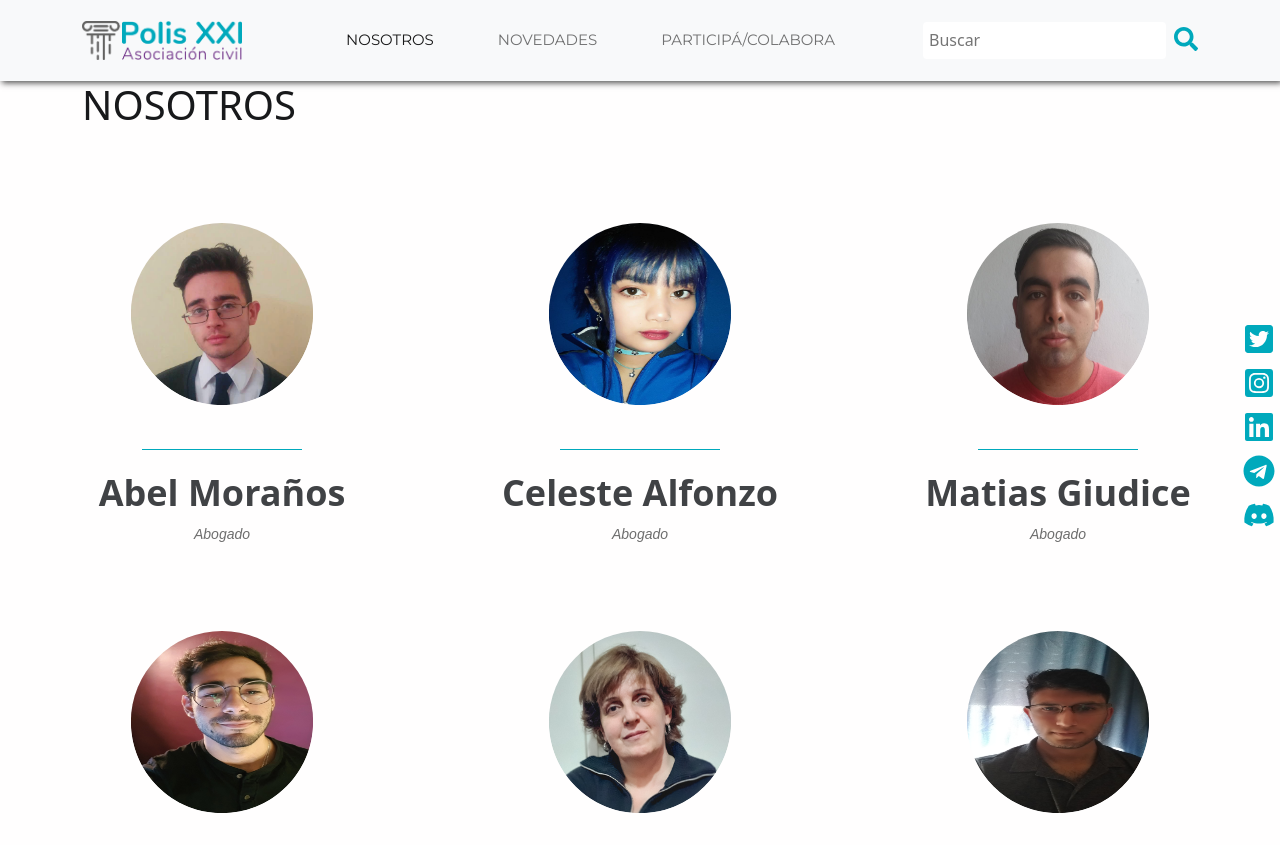
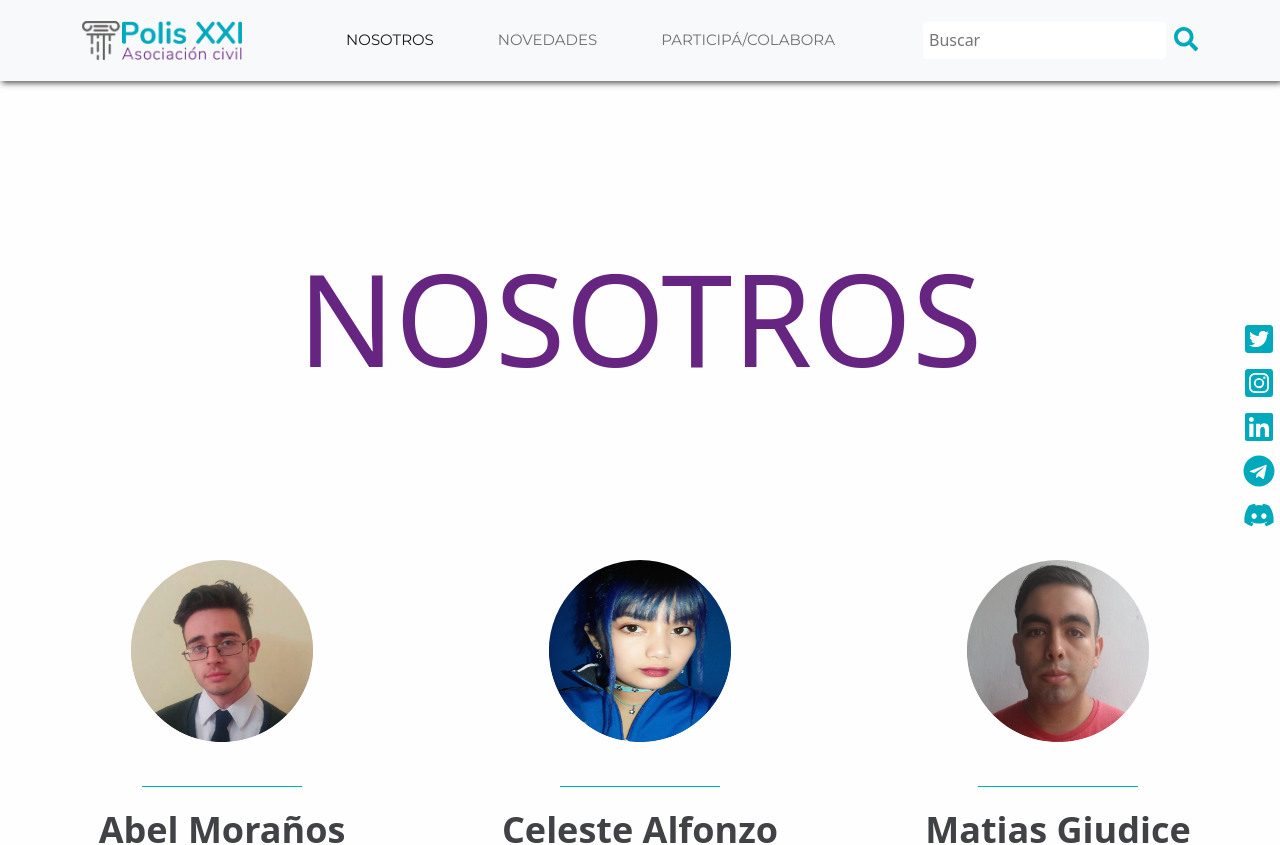
Before and after one commit to RodrigoM10/Polis-XXI-Web, a React (Create React App) app in the folder Frontend/: page /aboutUs in a window 1280 px wide. Shown: the top 845 px of the page. Built offline with nearby package versions, Linux system fonts and the light colour scheme.

Commit message:
improvements

```diff
--- a/Frontend/src/components/CardUs/AboutUs.css
+++ b/Frontend/src/components/CardUs/AboutUs.css
@@ -83,3 +83,12 @@
     font-style: italic;
     margin-top: 4px;
   }
+
+  .us-title {
+    margin:5rem;
+    margin-top:10rem;
+    font-size: 8em;
+    text-align: center;
+    color:#662581
+
+  }
--- a/Frontend/src/components/Timeline/Timeline.css
+++ b/Frontend/src/components/Timeline/Timeline.css
@@ -13,9 +13,10 @@
 .title {
     margin:5rem;
     margin-top:10rem;
-    font-size: 3em;
+    font-size: 8em;
     text-align: center;
-    font-family: "Bebas Neue", sans-serif;
+    color:#662581
+
   }
 
 .titleh3{
@@ -46,6 +47,10 @@
     color:rgba(156, 156, 156, 0.815)
 }
 
+.vertical-timeline-element-content-arrow{
+  border-right: 7px solid #5c0e5c !important;
+}
+
 
   @media only screen and (max-width: 1700px) {
     .vertical-timeline-element-date {
--- a/Frontend/src/components/Timeline/Timeline.jsx
+++ b/Frontend/src/components/Timeline/Timeline.jsx
@@ -1,5 +1,8 @@
 import "./Timeline.css";
 import {IoIosSchool} from 'react-icons/io'
+import {motion, useAnimation} from 'framer-motion/dist/framer-motion';
+import {useInView} from 'react-intersection-observer';
+
 
 
 import {
@@ -76,9 +79,15 @@ const Timeline  = () => {
     return (
 
         <div className="timeline-container">
-            <h1 className="title">TIMELINE DE WEBINARS</h1>
+            <motion.h1 className="title" initial={{x:'-100vw'}}
+              animate={{x:0}}
+              transition= {{type:"spring", delay:0.5}}> WEBINARS</motion.h1>
 
             <VerticalTimeline>
+              <motion.div
+              initial={{x:'100vw'}}
+              animate={{x:0}}
+              transition= {{type:"spring", delay:0.5}}>
              {timelineElements.map((element) => (
 
                 <VerticalTimelineElement
@@ -99,6 +108,7 @@ const Timeline  = () => {
                     </div>
                 </VerticalTimelineElement>
                 ))};
+                </motion.div>
             </VerticalTimeline>
         </div>
 
--- a/Frontend/src/pages/Youngsters/AboutUs.jsx
+++ b/Frontend/src/pages/Youngsters/AboutUs.jsx
@@ -68,7 +68,7 @@ function AboutUs() {
     return (
 
         <div>
-         <h1>NOSOTROS</h1>
+         <h1 className='us-title'>NOSOTROS</h1>
          <div className='container-cards-us'>
          <CardUs  infoCardsUs={infoCardsUs}/>
          </div>
```
Also changed, not shown: 1 other file (tests, documents, lock files or other folders).
